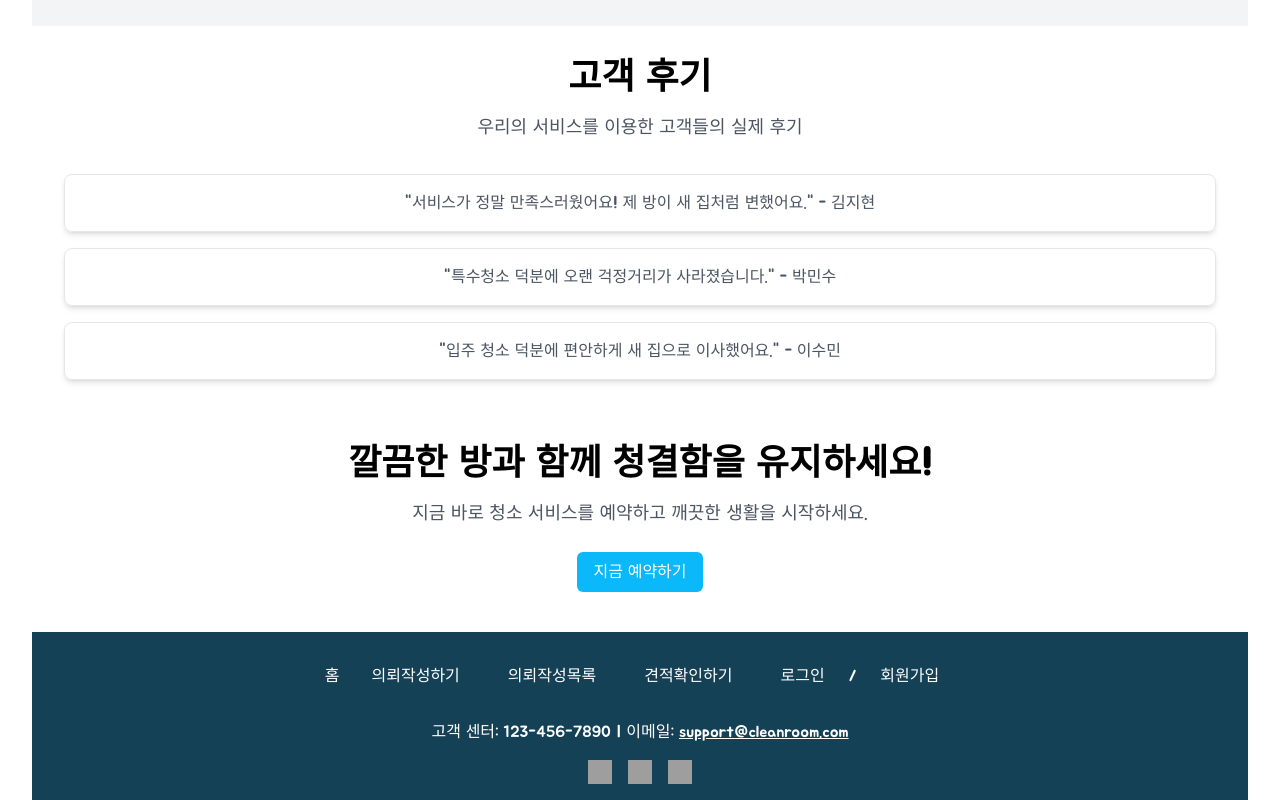
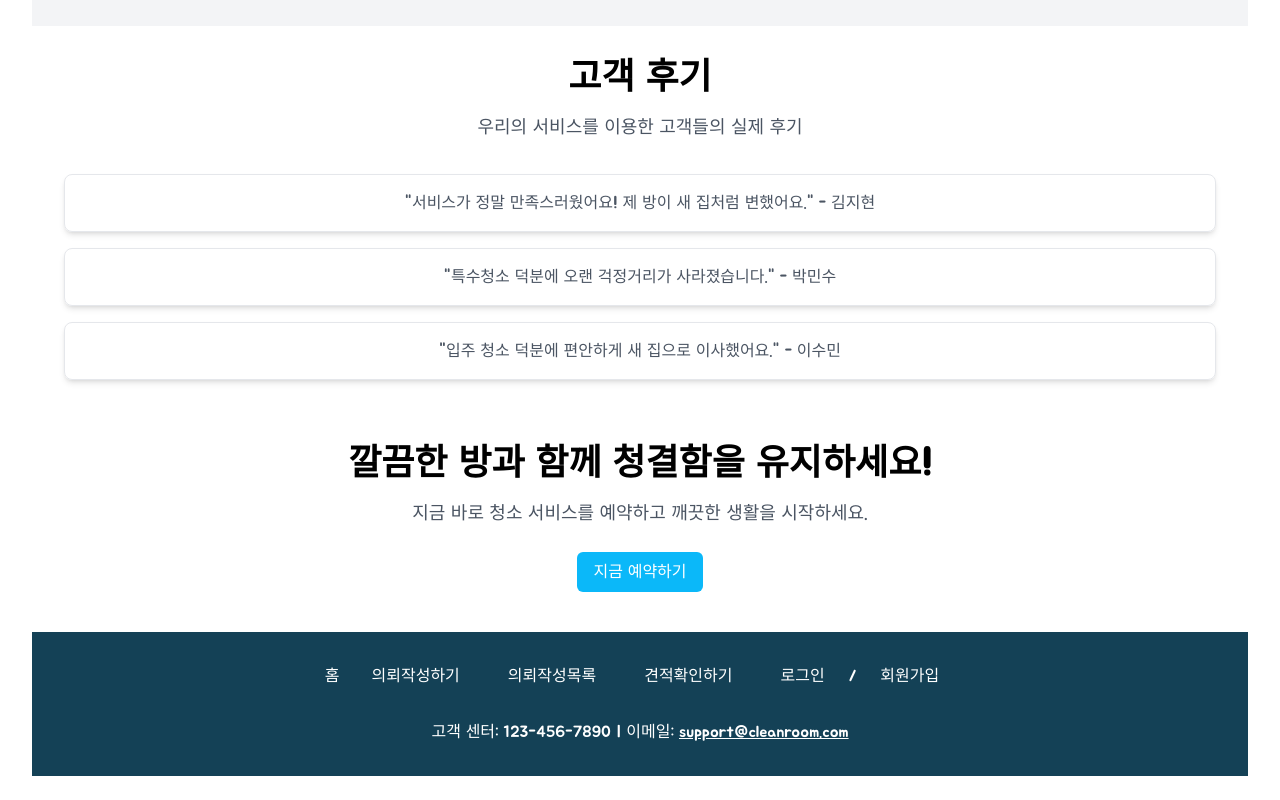
Before and after one commit to projectcleanroom/clean_front, a React (Vite) app: page / in a window 1280 px wide. Shown: the part 1024-1824 px from the top of the page. After the commit the page ends 1800 px from the top, so only its background shows below. Built offline with nearby package versions, Linux system fonts and the light colour scheme; grey boxes are pictures that could not be loaded.

Commit message:
docs: 미사용 아이콘 출력 로직 제거

```diff
--- a/src/pages/members/Home.tsx
+++ b/src/pages/members/Home.tsx
@@ -85,11 +85,6 @@ const Home: React.FC = () => {
             <button onClick={() => navigate('/signupselect')} className="text-white py-2 px-4 rounded-md m-2">회원가입</button>
         </nav>
         <p className="mb-4">고객 센터: 123-456-7890 | 이메일: <a href="mailto:support@cleanroom.com" className="text-white underline">support@cleanroom.com</a></p>
-        <div className="flex justify-center space-x-4">
-            <a href="#"><img src="facebook-icon.png" alt="Facebook" className="w-6 h-6" /></a>
-            <a href="#"><img src="instagram-icon.png" alt="Instagram" className="w-6 h-6" /></a>
-            <a href="#"><img src="twitter-icon.png" alt="Twitter" className="w-6 h-6" /></a>
-        </div>
     </footer>
     </div>
 );
--- a/src/pages/members/ServicePage.tsx
+++ b/src/pages/members/ServicePage.tsx
@@ -165,11 +165,6 @@ const ServicePage: React.FC = () => {
             <button onClick={() => navigate('/signup')} className="text-white py-2 px-4 rounded-md m-2">회원가입</button>
         </nav>
         <p className="mb-4">고객 센터: 123-456-7890 | 이메일: <a href="mailto:support@cleanroom.com" className="text-white underline">support@cleanroom.com</a></p>
-        <div className="flex justify-center space-x-4">
-            <a href="#"><img src="facebook-icon.png" alt="Facebook" className="w-6 h-6" /></a>
-            <a href="#"><img src="instagram-icon.png" alt="Instagram" className="w-6 h-6" /></a>
-            <a href="#"><img src="twitter-icon.png" alt="Twitter" className="w-6 h-6" /></a>
-        </div>
     </footer>
     </div>
   );
--- a/src/pages/partners/PartnerHome.tsx
+++ b/src/pages/partners/PartnerHome.tsx
@@ -99,11 +99,6 @@ const PartnerHome: React.FC = () => {
         <button onClick={() => navigate('/')} className="text-white py-2 px-4 rounded-md m-2">고객 홈으로 돌아가기</button>
           </nav>
         <p className="mb-4">고객 센터: 123-456-7890 | 이메일: <a href="mailto:support@cleanroom.com" className="text-white underline">support@cleanroom.com</a></p>
-        <div className="flex justify-center space-x-4">
-          <a href="#"><img src="facebook-icon.png" alt="Facebook" className="w-6 h-6" /></a>
-          <a href="#"><img src="instagram-icon.png" alt="Instagram" className="w-6 h-6" /></a>
-          <a href="#"><img src="twitter-icon.png" alt="Twitter" className="w-6 h-6" /></a>
-        </div>
       </footer>
     </div>
   );
--- a/src/pages/partners/PartnerRecruitment.tsx
+++ b/src/pages/partners/PartnerRecruitment.tsx
@@ -109,11 +109,6 @@ const PartnerRecruitment: React.FC = () => {
           <a href="/login" className="text-white mx-2">로그인/회원가입</a>
         </nav>
         <p className="mb-4">고객 센터: 123-456-7890 | 이메일: <a href="mailto:support@cleanroom.com" className="text-white underline">support@cleanroom.com</a></p>
-        <div className="flex justify-center space-x-4">
-          <a href="#"><img src="facebook-icon.png" alt="Facebook" className="w-6 h-6" /></a>
-          <a href="#"><img src="instagram-icon.png" alt="Instagram" className="w-6 h-6" /></a>
-          <a href="#"><img src="twitter-icon.png" alt="Twitter" className="w-6 h-6" /></a>
-        </div>
       </footer>
     </div>
   );
```
